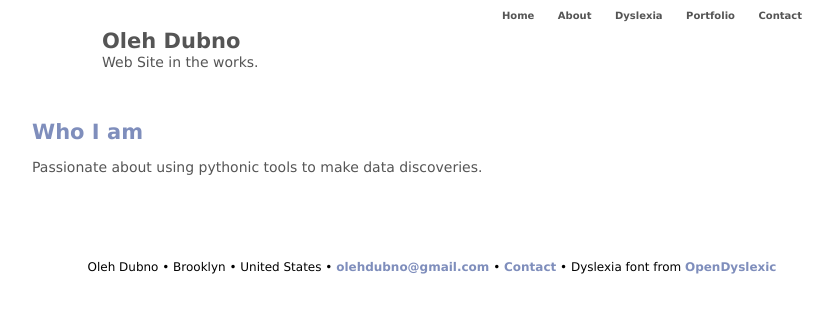
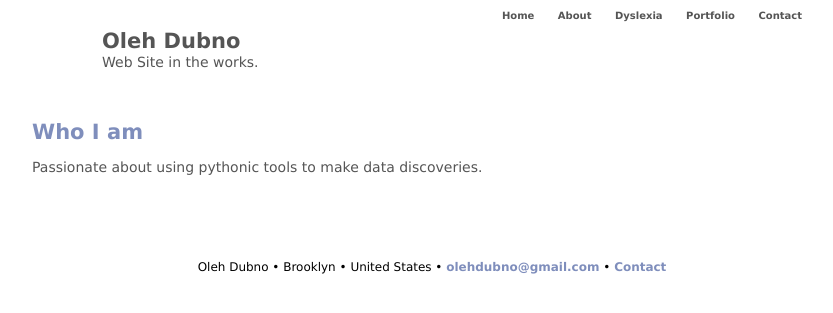
Before and after one commit to odubno/odubno.github.io, a Jekyll site: the page built from index.html, in a window 1280 px wide. Shown: the top 313 px of the page, without its empty margins (208-1041 px from the left). Built offline with Jekyll 4.4.1, drawn with Linux system fonts in a browser that asks for light colours.

Commit message:
eddit name

```diff
--- a/_includes/footer.html
+++ b/_includes/footer.html
@@ -1 +1 @@
-{{ site.name }} &bullet; {{ site.data.about.address.city }} &bullet; {{ site.data.about.address.country }} &bullet; <a href="mailto:{{ site.data.about.contact.email }}">{{ site.data.about.contact.email }}</a> &bullet; <a href="/contact/">Contact</a>{% if site.dyslexia_support == true %} &bullet; <span>Dyslexia font from <a href="http://opendyslexic.org">OpenDyslexic</a></span>{% endif %}
+{{ site.name }} &bullet; {{ site.data.about.address.city }} &bullet; {{ site.data.about.address.country }} &bullet; <a href="mailto:{{ site.data.about.contact.email }}">{{ site.data.about.contact.email }}</a> &bullet; <a href="/contact/">Contact</a>{% if site.dyslexia_support == true %} {% endif %}
```
